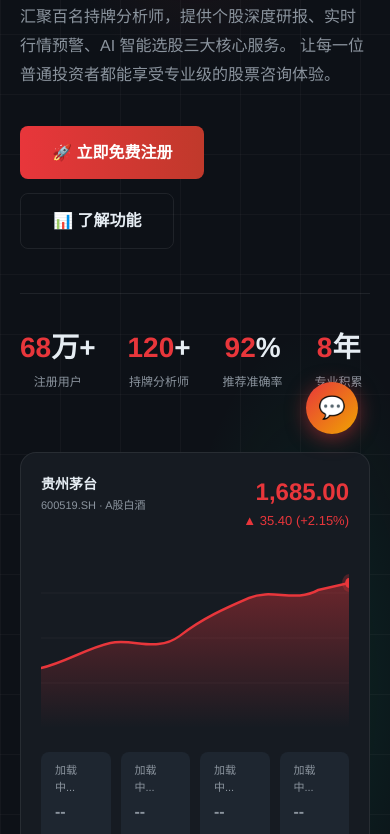
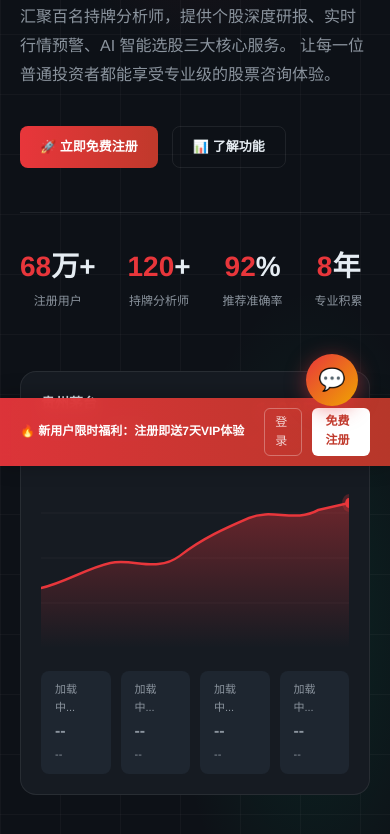
Before and after one commit to waidenlin/jiucaiwinwin, a plain HTML site: page index.html in a window 390 px wide. Shown: the part 378-1212 px from the top of the page. Drawn offline with Linux system fonts and the light colour scheme.

Commit message:
feat: 添加底部悬浮注册引导条，优化移动端注册入口可见性

```diff
--- a/index.html
+++ b/index.html
@@ -481,7 +481,8 @@
     /* ===== 页脚 ===== */
     footer {
       background: var(--dark); border-top: 1px solid var(--border);
-      padding: 60px 40px 30px;
+      padding: 60px 40px 50px;
+      margin-bottom: 48px;
     }
     .footer-inner { max-width: 1280px; margin: 0 auto; }
     .footer-top {
@@ -514,9 +515,53 @@
     .footer-links a { font-size: 12px; color: var(--muted); text-decoration: none; }
     .footer-links a:hover { color: var(--text); }
 
+    /* ===== 底部悬浮注册引导条 ===== */
+    .bottom-bar {
+      position: fixed; bottom: 0; left: 0; right: 0; z-index: 998;
+      background: linear-gradient(90deg, rgba(232,54,59,.95), rgba(192,57,43,.95));
+      backdrop-filter: blur(8px);
+      padding: 10px 20px;
+      display: flex; align-items: center; justify-content: center;
+      box-shadow: 0 -2px 20px rgba(0,0,0,.3);
+      animation: bottomBarIn .5s ease;
+    }
+    .bottom-bar.hidden { display: none; }
+    @keyframes bottomBarIn {
+      from { transform: translateY(100%); opacity: 0; }
+      to   { transform: translateY(0); opacity: 1; }
+    }
+    .bottom-bar-inner {
+      display: flex; align-items: center; gap: 20px;
+      max-width: 1280px; width: 100%; justify-content: center;
+    }
+    .bottom-bar-text {
+      color: #fff; font-size: 14px; font-weight: 600;
+      white-space: nowrap;
+    }
+    .bottom-bar-btns { display: flex; gap: 10px; }
+    .bottom-bar-link {
+      color: rgba(255,255,255,.8); font-size: 13px;
+      text-decoration: none; padding: 5px 14px;
+      border: 1px solid rgba(255,255,255,.3); border-radius: 6px;
+      transition: all .2s;
+    }
+    .bottom-bar-link:hover { color: #fff; border-color: #fff; }
+    .bottom-bar-reg {
+      background: #fff; color: #c0392b; font-size: 13px;
+      font-weight: 700; text-decoration: none; padding: 5px 18px;
+      border-radius: 6px; transition: all .2s;
+    }
+    .bottom-bar-reg:hover { opacity: .9; transform: translateY(-1px); }
+    .bottom-bar-close {
+      position: absolute; right: 16px; top: 50%; transform: translateY(-50%);
+      background: none; border: none; color: rgba(255,255,255,.6);
+      font-size: 16px; cursor: pointer; padding: 4px;
+    }
+    .bottom-bar-close:hover { color: #fff; }
+
     /* ===== 浮动客服 ===== */
     .float-btn {
-      position: fixed; bottom: 32px; right: 32px; z-index: 999;
+      position: fixed; bottom: 60px; right: 32px; z-index: 999;
       width: 52px; height: 52px; border-radius: 50%;
       background: linear-gradient(135deg, var(--red), var(--gold));
       border: none; color: #fff; font-size: 22px;
@@ -730,8 +775,11 @@
 
     /* ===== 响应式 ===== */
     @media (max-width: 900px) {
-      nav { padding: 0 20px; }
+      nav { padding: 0 16px; }
       .nav-links { display: none; }
+      .nav-btns { gap: 6px; }
+      .nav-btns .btn-outline { padding: 5px 12px; font-size: 12px; }
+      .nav-btns .btn-primary { padding: 5px 12px; font-size: 12px; }
       .hero-content  { grid-template-columns: 1fr; }
       .news-grid     { grid-template-columns: 1fr; }
       .contact-inner { grid-template-columns: 1fr; }
@@ -743,6 +791,11 @@
       .footer-top { grid-template-columns: 1fr; }
       .plans-grid { grid-template-columns: 1fr; }
       .form-row   { flex-direction: column; }
+      .btn-lg { font-size: 13px; padding: 10px 20px; }
+      .bottom-bar-text { font-size: 12px; }
+      .bottom-bar-link { padding: 4px 10px; font-size: 12px; }
+      .bottom-bar-reg  { padding: 4px 14px; font-size: 12px; }
+      footer { margin-bottom: 44px; }
     }
   </style>
 </head>
@@ -1454,6 +1507,18 @@
       <button class="auth-submit" onclick="switchPanel('login')" style="margin-bottom:10px;">立即登录</button>
     </div>
   </div>
+</div>
+
+<!-- 底部悬浮注册引导条 -->
+<div class="bottom-bar" id="bottomBar">
+  <div class="bottom-bar-inner">
+    <span class="bottom-bar-text">🔥 新用户限时福利：注册即送7天VIP体验</span>
+    <div class="bottom-bar-btns">
+      <a href="javascript:void(0)" class="bottom-bar-link" onclick="openModal('login')">登录</a>
+      <a href="javascript:void(0)" class="bottom-bar-reg" onclick="openModal('register')">免费注册</a>
+    </div>
+  </div>
+  <button class="bottom-bar-close" onclick="closeBottomBar()">✕</button>
 </div>
 
 <!-- 浮动客服按钮 -->
@@ -2184,7 +2249,24 @@
     document.getElementById('userMenuWrap').style.display = 'block';
     document.getElementById('userAvatarSm').textContent = user.avatar || user.nickname[0];
     document.getElementById('userDisplayName').textContent = user.nickname || '用户';
-  }
+    // 已登录后隐藏底部引导条
+    const bar = document.getElementById('bottomBar');
+    if (bar) bar.classList.add('hidden');
+  }
+
+  // ---- 底部引导条控制 ----
+  function closeBottomBar() {
+    document.getElementById('bottomBar').classList.add('hidden');
+  }
+  // 5秒后自动渐出底部引导条
+  setTimeout(function() {
+    const bar = document.getElementById('bottomBar');
+    if (bar && !bar.classList.contains('hidden')) {
+      bar.style.transition = 'opacity .5s';
+      bar.style.opacity = '0';
+      setTimeout(function() { bar.classList.add('hidden'); }, 500);
+    }
+  }, 8000);
 
   // ---- 页面加载时恢复登录状态 ----
   (function restoreSession() {
```
